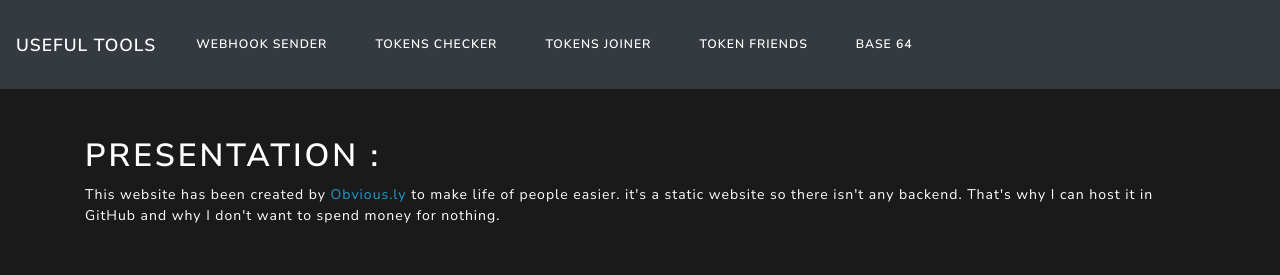
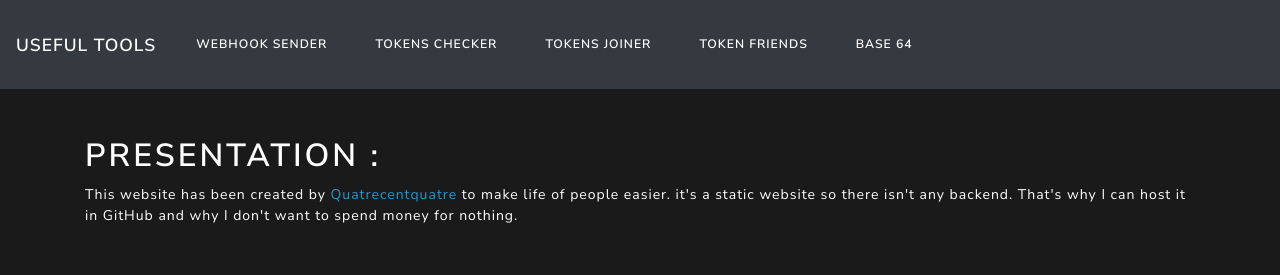
Before and after one commit to Quatrecentquatre-404/quatrecentquatre-404.github.io, a plain HTML site: page index.html in a window 1280 px wide. Shown: the top 275 px of the page. Drawn offline with Linux system fonts and the light colour scheme.

Commit message:
Username changed

```diff
--- a/index.html
+++ b/index.html
@@ -37,8 +37,9 @@
             <div class="text-light container py-5">
                 <section>
                     <h1 class="text-light">Presentation :</h1>
-                    <p>This website has been created by <a class="text-info" href="https://github.com/obvious-ly-sh"
-                            target="_blank">Obvious.ly</a> to make life of people easier. it's a static website so there
+                    <p>This website has been created by <a class="text-info"
+                            href="https://github.com/quatrecentquatre-404" target="_blank">Quatrecentquatre</a> to make
+                        life of people easier. it's a static website so there
                         isn't any backend. That's why I can host it in GitHub and why I don't want to spend money for
                         nothing.
                     </p>
```
